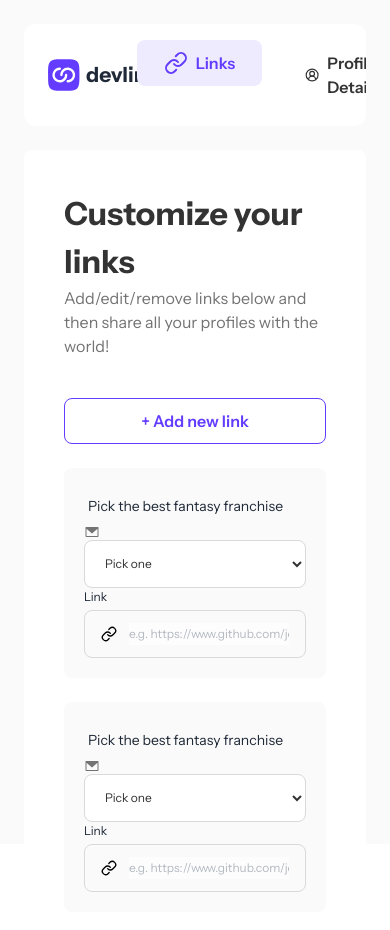
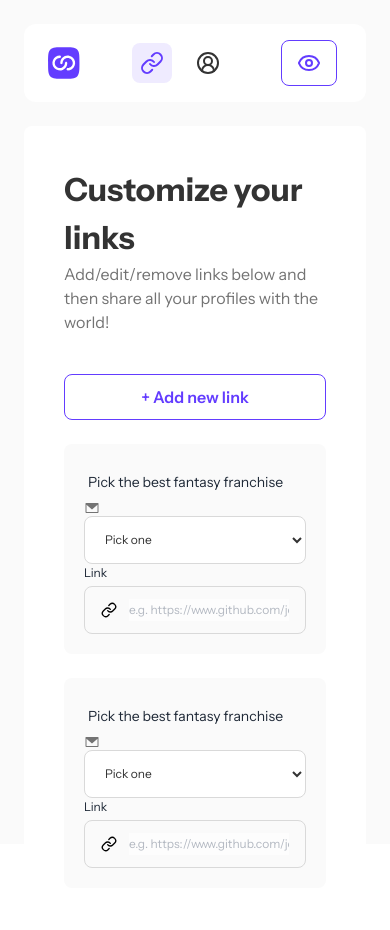
Before and after one commit to PrimoCrypt/devlinks, a Next.js app: page /home/links in a window 390 px wide. Shown: the top 930 px of the page. Built offline with nearby package versions, Linux system fonts and the light colour scheme.

Commit message:
Feat: Made a responsive navbar

```diff
--- a/src/components/button-secondary.tsx
+++ b/src/components/button-secondary.tsx
@@ -1,9 +1,20 @@
 import { ButtonType } from "@/types/ButtonTypes";
-
+import { Eye } from "lucide-react";
 const ButtonSecondary = ({ text }: ButtonType) => {
   return (
     <button className="w-full h-[2.875rem] cursor-pointer py-[0.687rem] px-[1.687rem] rounded-lg active:bg-primary-disabled disabled:opacity-[0.25] flex flex-col justify-center items-center border-box text-[1rem] text-primary-default font-semibold border-[1px] border-solid border-primary-default">
-      <div>{text}</div>
+      <div>
+        {text == "preview" ? (
+          <div>
+            <span className="inline md:hidden w-3 h-3">
+              <Eye />
+            </span>
+            <span className="hidden md:inline">{text}</span>
+          </div>
+        ) : (
+          text
+        )}
+      </div>
     </button>
   );
 };
--- a/src/components/navbar.tsx
+++ b/src/components/navbar.tsx
@@ -7,23 +7,25 @@ import Link from "next/link";
 const NavBar = ({ type }: { type?: string }) => {
   return (
     <div>
-      <div className="w-full relative rounded-xl  bg-white overflow-hidden flex flex-col items-start justify-start py-[1rem] pr-[1rem] pl-[1.5rem] box-border text-left text-[1rem]">
-        <div className="self-stretch flex flex-row items-center justify-between">
-          <div className="w-[9.125rem] gap-[0.375rem] h-[2rem] flex items-center">
+      <div className="w-full relative rounded-xl  bg-white overflow-hidden flex flex-col items-start justify-center py-[1rem] pr-[1rem] pl-[1.5rem] box-border text-left text-[1rem]">
+        <div className="max-w-[85%] md:max-w-full w-full flex flex-row items-center justify-between">
+          <div className=" gap-[0.375rem] h-[2rem] flex items-center">
             <Image width={32} height={32} alt="" src="/logo.svg" />
-            <h1 className="text-[1.313rem] font-bold">devlinks</h1>
+            <h1 className="text-[1.313rem] font-bold md:block hidden">
+              devlinks
+            </h1>
           </div>
-          <div className="flex flex-row items-start justify-start gap-[1rem]">
+          <div className="flex flex-row items-start justify-center gap-4">
             <Link href="/home/links">
               <div
                 className={`rounded-lg  cursor-pointer ${
                   type === "links"
                     ? "bg-primary-disabled text-primary-default"
                     : "bg-transparent text-grey-dark"
-                }  flex flex-row items-center justify-start py-[0.687rem] px-[1.687rem] gap-[0.5rem]`}
+                }  flex flex-row items-center justify-start md:py-[0.687rem] p-2 md:px-[1.687rem] gap-[0.5rem]`}
               >
                 <LinkIcon />
-                <div className="relative leading-[150%] font-semibold">
+                <div className="relative leading-[150%] font-semibold md:block hidden">
                   Links
                 </div>
               </div>
@@ -34,17 +36,20 @@ const NavBar = ({ type }: { type?: string }) => {
                   type === "profile"
                     ? "bg-primary-disabled text-primary-default"
                     : "bg-transparent text-grey-dark"
-                }  flex flex-row items-center justify-start py-[0.687rem] px-[1.687rem] gap-[0.5rem]`}
+                }  flex flex-row items-center justify-start md:py-[0.687rem] p-2 md:px-[1.687rem] gap-[0.5rem]`}
               >
                 <CircleUserRound />
-                <div className="relative leading-[150%] font-semibold">
+                <div className="relative leading-[150%] font-semibold md:block hidden">
                   Profile Details
                 </div>
               </div>
             </Link>
           </div>
-          <div className=" rounded-lg flex flex-col items-start justify-start">
+          <div className="hidden md:flex rounded-lg flex-col items-start justify-start">
             <ButtonSecondary text="Preview" />
+          </div>
+          <div className="rounded-lg flex max-w-6 md:hidden flex-col items-start justify-start">
+            <ButtonSecondary text="preview" />
           </div>
         </div>
       </div>
```
